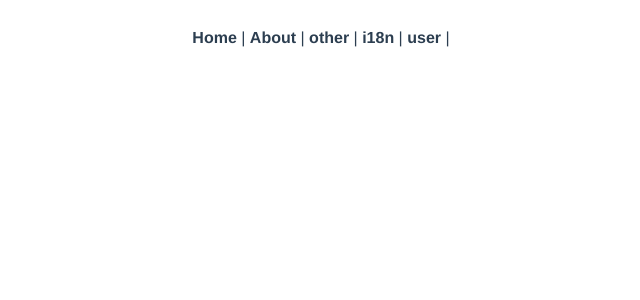
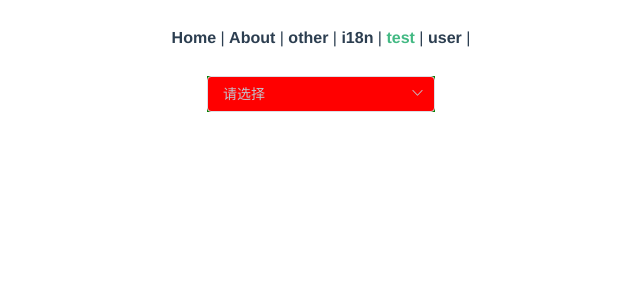
Before and after one commit to milyyy/_vue, a Vue app: page /test in a window 1280 px wide. Shown: the top 300 px of the page, without its empty margins (319-959 px from the left). Built offline with nearby package versions, Linux system fonts and the light colour scheme.

Commit message:
修改element-ui组件样式

```diff
--- a/package.json
+++ b/package.json
@@ -30,7 +30,9 @@
     "eslint": "^5.16.0",
     "eslint-plugin-prettier": "^3.1.0",
     "eslint-plugin-vue": "^5.0.0",
+    "node-sass": "^4.13.1",
     "prettier": "^1.18.2",
+    "sass-loader": "^8.0.2",
     "stylus": "^0.54.5",
     "stylus-loader": "^3.0.2",
     "vue-template-compiler": "^2.6.10"
--- a/src/App.vue
+++ b/src/App.vue
@@ -6,6 +6,7 @@
       <router-link to="/about">About</router-link> |
       <router-link to="/other">other</router-link> |
       <router-link to="/i18n">i18n</router-link> |
+      <router-link to="/test">test</router-link> |
 
       <!-- path路径跳转 -->
       <!-- <router-link :to="{path:`/user/2`}">user</router-link>  -->
--- a/src/routes/index.js
+++ b/src/routes/index.js
@@ -1,3 +1,8 @@
+/*
+ * @Date: 2020-03-10 14:11:01
+ * @LastEditTime: 2020-03-11 10:03:00
+ * @FilePath: \_vue\src\routes\index.js
+ */
 import Vue from "vue";
 import Router from "vue-router";
 import Home from "@/views/Home.vue";
@@ -50,6 +55,11 @@ export default new Router({
       props: true
     },
     {
+      path: "/test",
+      name: "test",
+      component: () => import("@/views/Test.vue")
+    },
+    {
       path: "/i18n",
       name: "i18n",
       component: () => import("@/views/i18n-demo/Demo18n.vue")
--- /dev/null
+++ b/src/views/Test.vue
@@ -0,0 +1,26 @@
+ <template>
+  <div>
+    <el-select v-model="value" class="select" placeholder="请选择">
+      <el-option label="选项1" value="1" />
+      <el-option label="选项2" value="2" />
+    </el-select>
+  </div>
+</template>
+
+<script>
+export default {
+  data() {
+    return {
+      value: ""
+    };
+  }
+};
+</script>
+<style lang="scss" scoped>
+.el-select.select {
+  background: green;
+  /deep/ .el-input__inner {
+    background: red;
+  }
+}
+</style>
```
Also changed, not shown: 1 other file (tests, documents, lock files or other folders).
